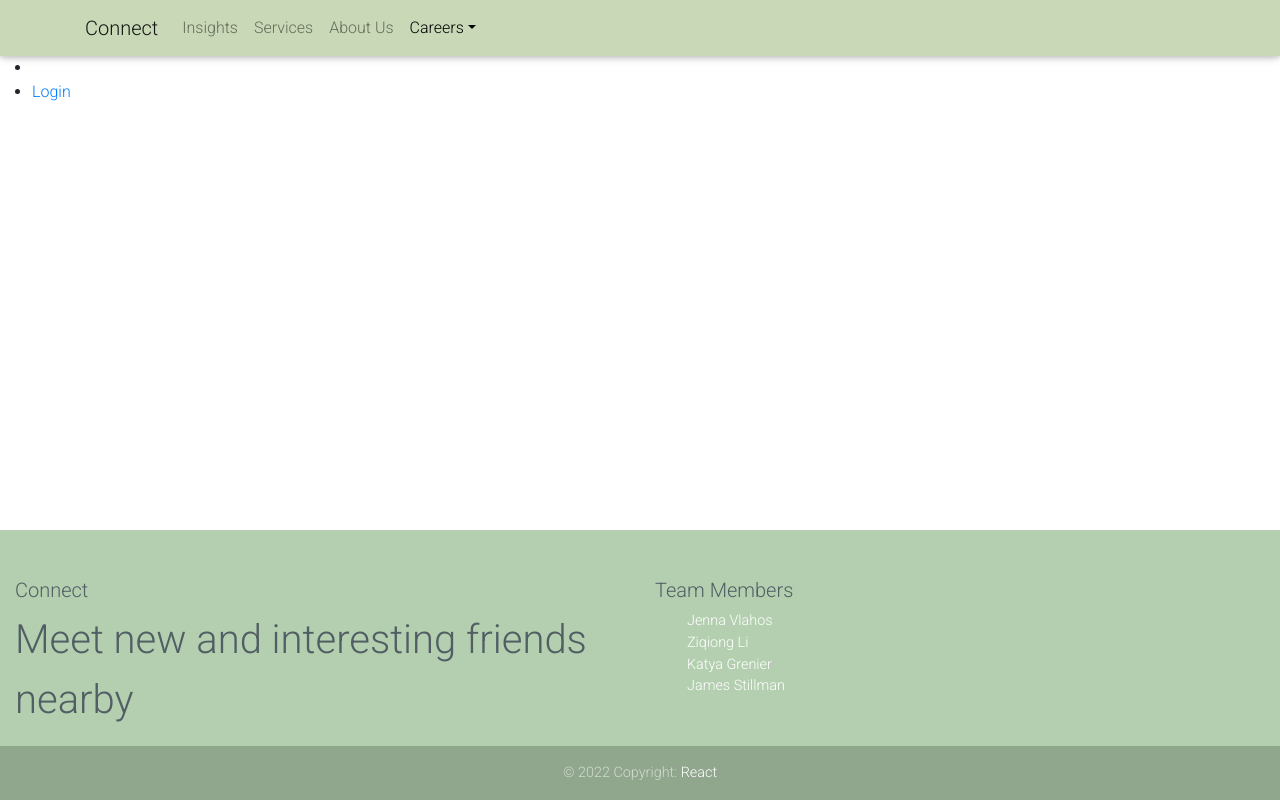
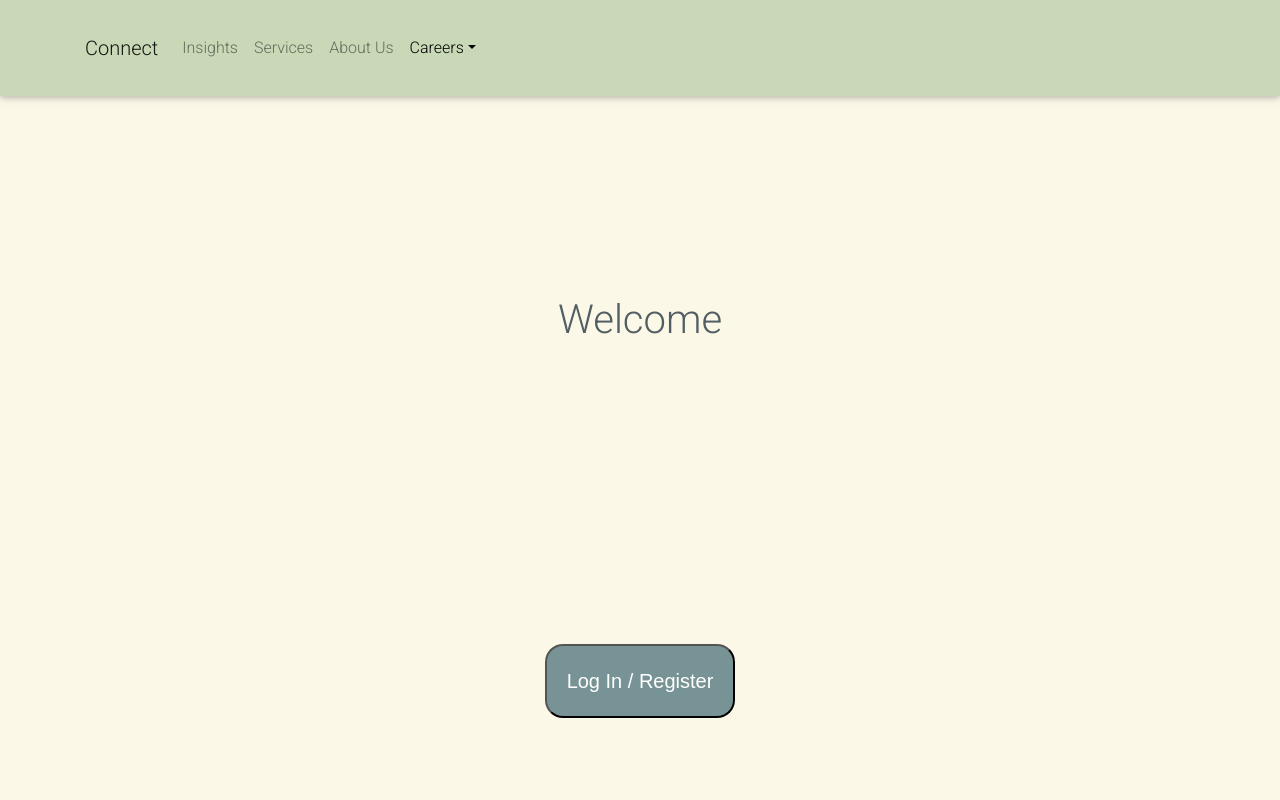
Before and after one commit to JenV1/Social_Media_Front_End, a React (Create React App) app: page / in a window 1280 px wide. Shown: the top 800 px of the page. Built offline with nearby package versions, Linux system fonts and the light colour scheme.

Commit message:
landing page design done

```diff
--- a/src/components/Footer/Footer.js
+++ b/src/components/Footer/Footer.js
@@ -9,8 +9,9 @@ import './Footer.css';
 
   const Footer = () => {
     return (
-      <div id='Footer' className="fixed-bottom">
-      <MDBFooter className="font-small pt-4 mt-4">
+
+      <footer id='Footer' >
+      <MDBFooter className="font-small pt-4">
         <MDBContainer fluid className="text-center text-md-left">
           <MDBRow>
             <MDBCol md="6">
@@ -44,7 +45,7 @@ import './Footer.css';
           </MDBContainer>
         </div>
       </MDBFooter>
-      </div>
+      </footer>
     );
   }
 
--- a/src/components/Header/Header.css
+++ b/src/components/Header/Header.css
@@ -1,6 +1,9 @@
 .Header {
     display: block;
-    padding-right: 10%;
-    padding: 50px;
     background-color: #C9D8B6;
+
 }
+
+.nav-position{
+    padding: 20px;
+}
--- a/src/components/Header/Header.js
+++ b/src/components/Header/Header.js
@@ -9,9 +9,9 @@ import Navbar from 'react-bootstrap/Navbar';
 import NavDropdown from 'react-bootstrap/NavDropdown';
 
 const Header = () => (
-  <div >
-    <Navbar expand="lg" className="Header" fixed='top'>
-      <Container>
+  <header >
+    <Navbar expand="lg" className="Header">
+      <Container className='nav-position'>
         <Navbar.Brand href="#home">Connect</Navbar.Brand>
         <Navbar.Toggle aria-controls="basic-navbar-nav" />
         <Navbar.Collapse id="basic-navbar-nav">
@@ -34,7 +34,7 @@ const Header = () => (
         </Navbar.Collapse>
       </Container>
     </Navbar>
-  </div>
+  </header>
 );
 
 
--- a/src/components/LandingPage/LandingPage.css
+++ b/src/components/LandingPage/LandingPage.css
@@ -1 +1,41 @@
-.LandingPage {}
+#LandingPage {
+
+    background-color: #FCF8E8;
+    font-size: 250px;
+
+
+}
+
+h1{
+    color: #515E63;
+    text-align: center;
+    padding: 200px ;
+
+}
+
+#btn{
+    -webkit-border-radius: 18;
+    -moz-border-radius: 18;
+    border-radius: 18px;
+    font-family: Arial;
+    color: #ffffff;
+    font-size: 20px;
+    background: #789395;
+    padding: 20px 20px 20px 20px;
+    text-decoration: none;
+    display: block-inline;
+  }
+
+  #btn:hover {
+    background: #E5E3C9;
+    text-decoration: none;
+
+  }
+
+  #landing-button{
+    background-color: #FCF8E8;
+    text-align: center;
+    padding: 100px;
+
+
+  }
--- a/src/components/LandingPage/LandingPage.js
+++ b/src/components/LandingPage/LandingPage.js
@@ -6,22 +6,20 @@ import Footer from '../Footer/Footer';
 
 import { Link } from "react-router-dom";
 
-const LandingPage = () => (
-  <div className="LandingPage">
-    <Header />
-
-    <h1>Landing Page</h1>
-    <ul>
-      <li>
-        <Link to="/"></Link>
-      </li>
-      <li>
-        <Link to="/login">Login</Link>
-      </li>
-    </ul>
-    <Footer />
-  </div>
-);
+const LandingPage = () => {
+  const adjustLanding = {
+    marginBottom: "0px"
+  }
+return (
+  <div >
+    <div><Header /></div>
+    <div id='LandingPage'>
+      <h1 style={adjustLanding}>Welcome</h1>
+    </div>
+    <div id='landing-button'><button id='btn' type='button'>Log In / Register</button></div>
+    <div><Footer /></div>
+  </div>)
+};
 
 LandingPage.propTypes = {};
 
```
